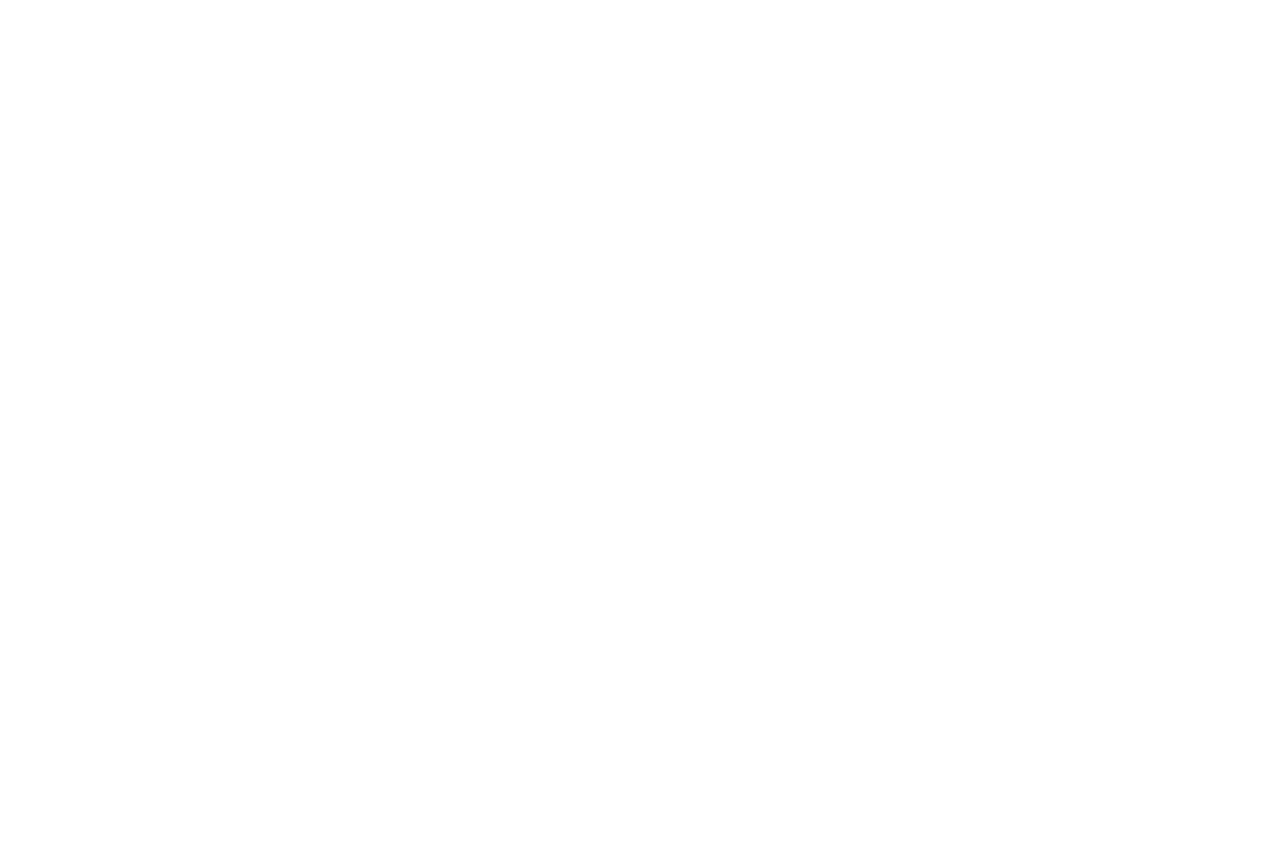
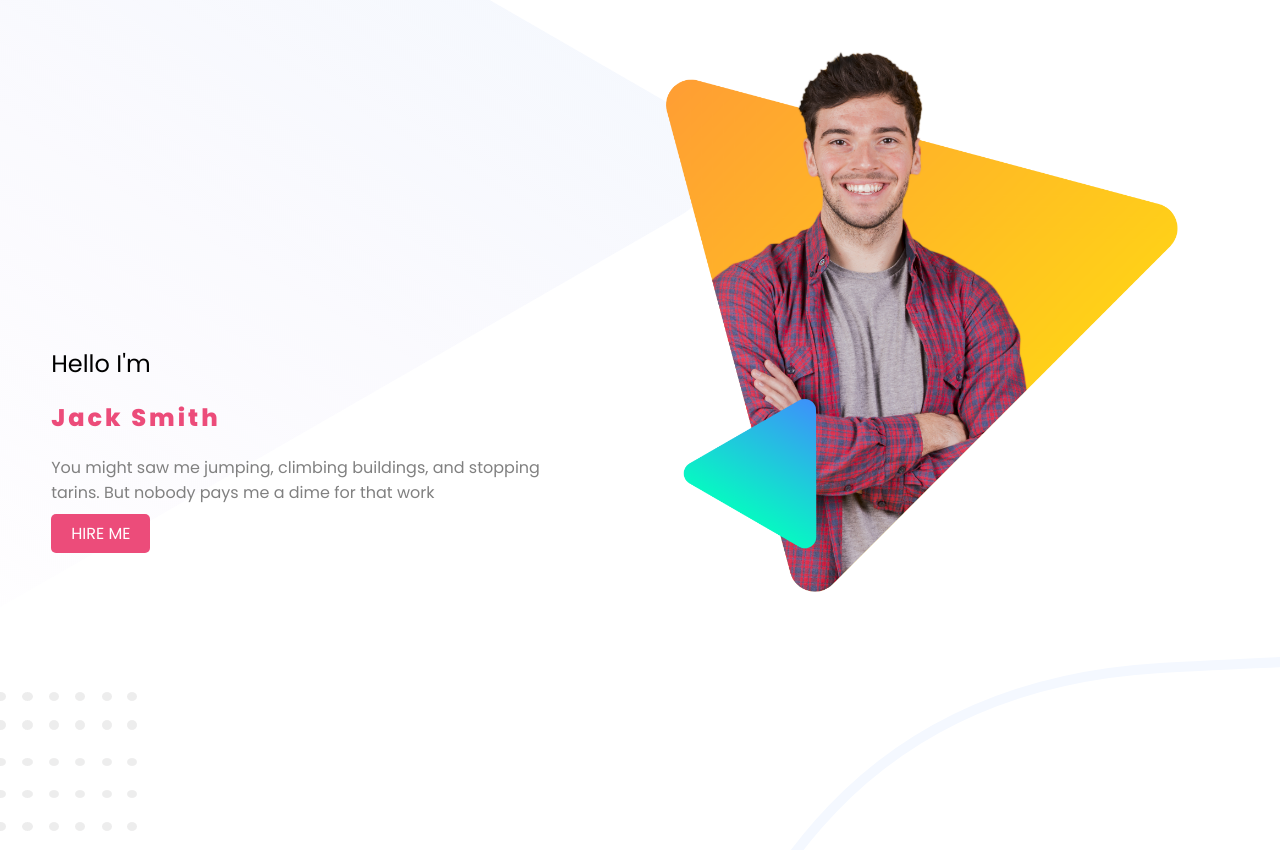
Before and after one commit to bijoy13578/personal-website, a plain HTML site: page index.html in a window 1280 px wide. Before the commit the page ends 800 px from the top, so only its background shows below. Drawn offline with Linux system fonts and the light colour scheme.

Commit message:
heading done

```diff
--- a/index.html
+++ b/index.html
@@ -4,9 +4,21 @@
     <meta charset="UTF-8">
     <meta http-equiv="X-UA-Compatible" content="IE=edge">
     <meta name="viewport" content="width=device-width, initial-scale=1.0">
-    <title>Document</title>
+    <title>Personal-Website</title>
+    <link href="https://fonts.googleapis.com/css2?family=Poppins:wght@400;500;600;800&display=swap" rel="stylesheet">
+    <link rel="stylesheet" href="style.css">
 </head>
 <body>
-
+    <section class="heading-area">
+        <div class="half-width container">
+            <h2>Hello I'm</h2>
+            <h1>Jack Smith</h1>
+            <p>You might saw me jumping, climbing buildings, and stopping tarins. But nobody pays me a dime for that work</p>
+            <a class="link-button" target="_blank" href="https://www.facebook.com/profile.php?id=100080270696859">Hire me</a>
+        </div>
+        <div class="half-width">
+            <img src="images/peter.png" alt="">
+        </div>
+    </section>
 </body>
 </html>
--- a/style.css
+++ b/style.css
@@ -0,0 +1,49 @@
+body{
+    font-family: 'Poppins', sans-serif;
+    margin: 0;
+}
+
+h2{
+    font-size: 24px;
+    font-weight: 400;
+}
+h1{
+    color: #EC4C7A;
+    letter-spacing: 3px;
+}
+p{
+    color: gray;
+}
+
+section{
+    height: 850px;
+}
+
+.half-width{
+    width: 40%;
+    float: left;
+    margin: 2%;
+    padding: 2%;
+}
+
+.half-width img{
+    width: 100%;
+}
+
+.container{
+    margin-top: 300px;
+}
+
+.link-button{
+    text-decoration: none;
+    text-transform: uppercase;
+    background-color: #EC4C7A;
+    color: white;
+    padding: 8px 20px;
+    border-radius: 5px;
+}
+
+.heading-area{
+    background-image: url("images/header-bg.png");
+    background-repeat: no-repeat;
+}
```
